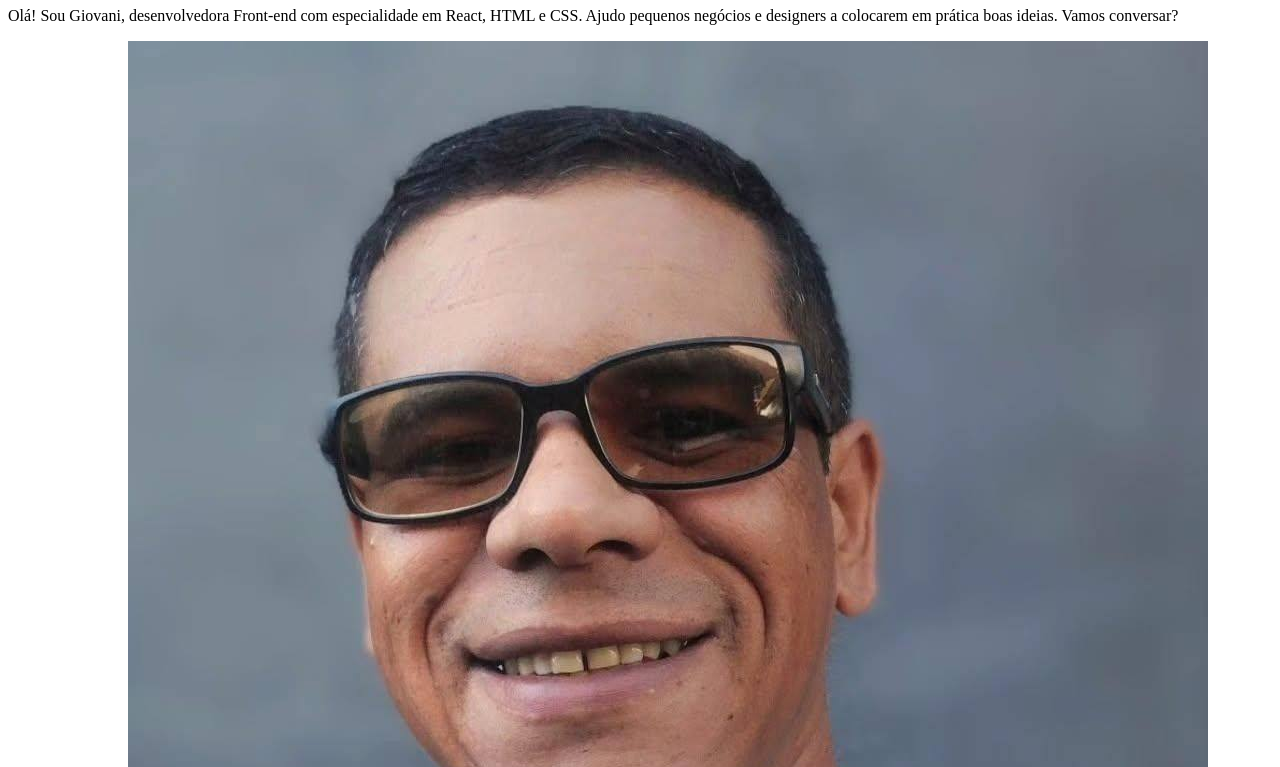
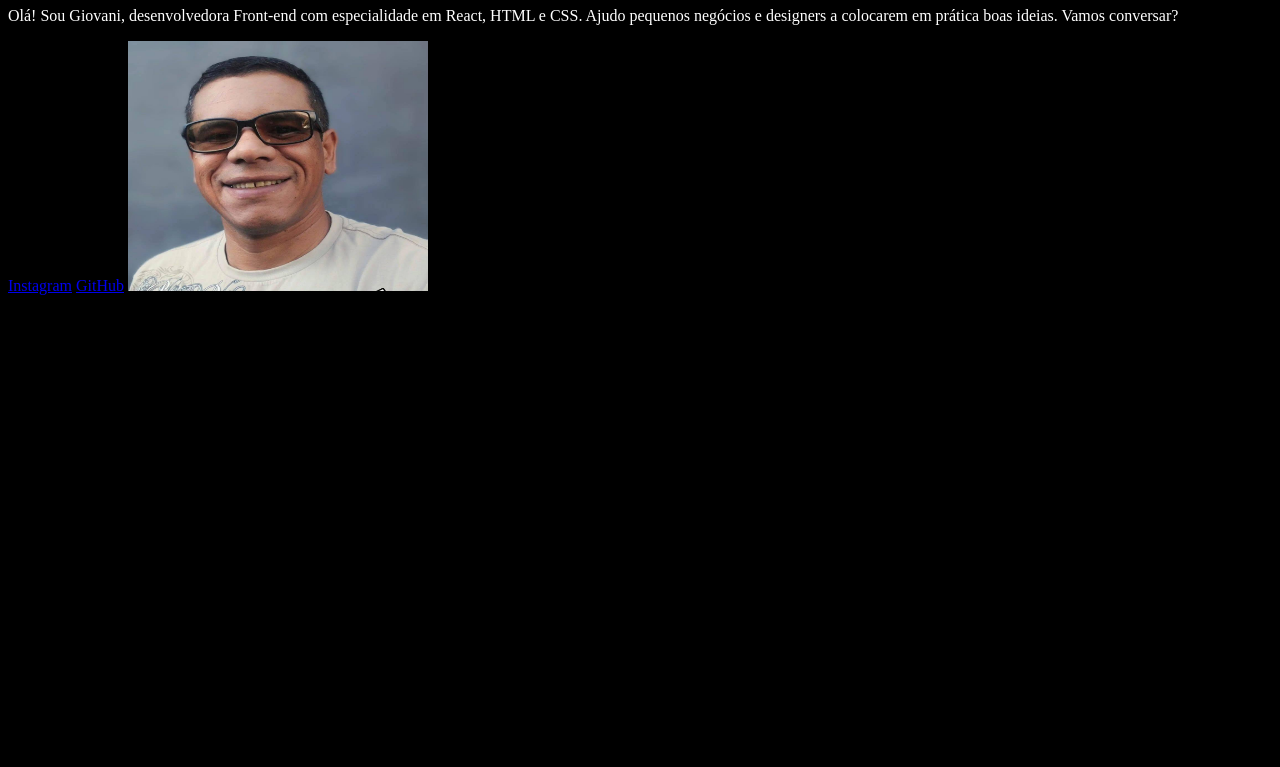
Before and after one commit to giovanep4mg/Curso_HTM_CSS_ambientes_desenvolvimento_estrutura_de_arquivos_tags, a plain HTML site: page portfolio/index.html in a window 1280 px wide. Shown: the part 73-840 px from the top of the page. After the commit the page ends 800 px from the top, so only its background shows below. Drawn offline with Linux system fonts and the light colour scheme.

Commit message:
Aula4_7_finalizada

```diff
--- a/portfolio/index.html
+++ b/portfolio/index.html
@@ -4,6 +4,8 @@
     <meta charset="UTF-8">
     <meta name="viewport" content="width=device-width, initial-scale=1.0">
     <title>Portfolio</title>
+    <!-- CSS -->
+    <link rel="stylesheet" href="./style.css">
 </head>
 <body>
 
--- /dev/null
+++ b/portfolio/style.css
@@ -0,0 +1,10 @@
+
+body{
+    background-color: black;
+    color: white;
+}
+
+img{
+    width: 300px;
+    height: 250px;
+}
```
Also changed, not shown: Aulas/Aula4_Estilizando_o_projeto_com_CSS/Aula4_2_Como_funciona_o_CSS.txt (added), Aulas/Aula4_Estilizando_o_projeto_com_CSS/Aula4_4_Criando_o_CSS.txt (added), Aulas/Aula4_Estilizando_o_projeto_com_CSS/Aula4_8_Exercicios_CSS.txt (added).
